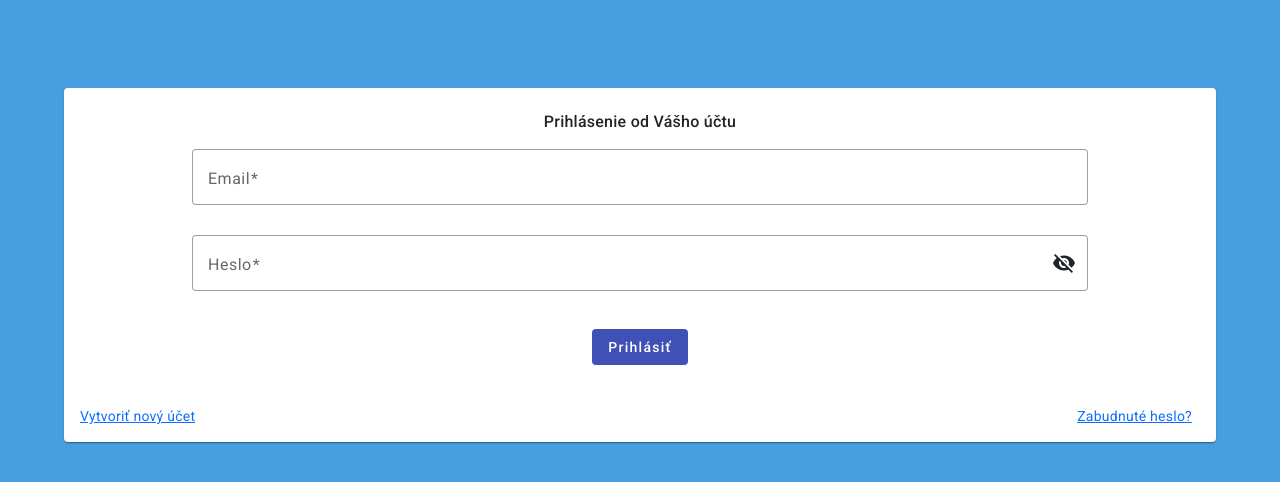
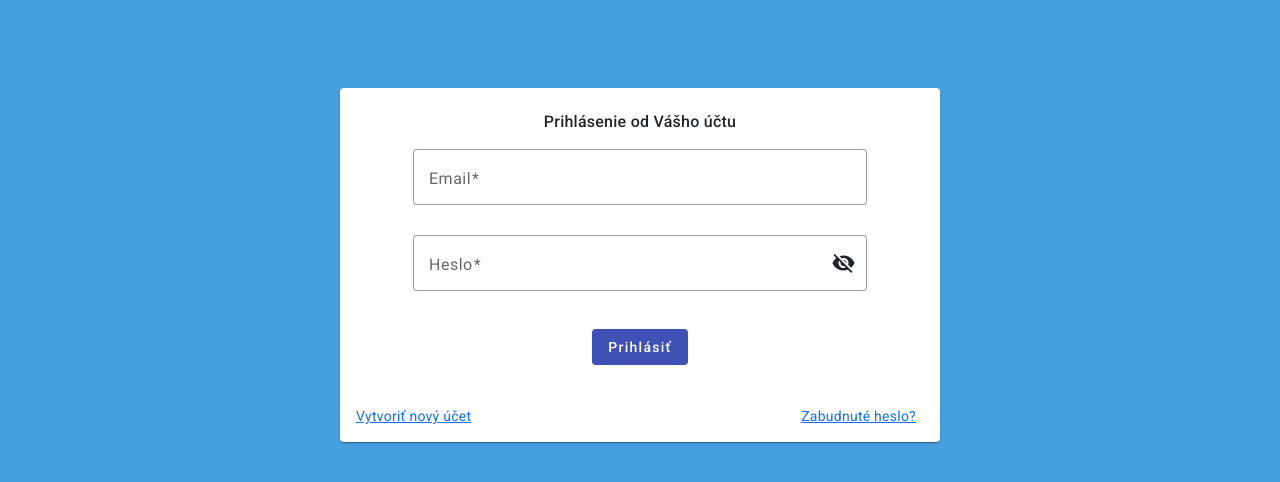
Before and after one commit to robkrzn/AGLoginPage, an Angular app: page / in a window 1280 px wide. Shown: the top 482 px of the page. Built offline with nearby package versions, Linux system fonts and the light colour scheme.

Commit message:
responsivity repair

```diff
--- a/angular.json
+++ b/angular.json
@@ -109,5 +109,8 @@
         }
       }
     }
+  },
+  "cli": {
+    "analytics": "bbf7564d-92ec-41c5-ae03-dba6e96e41e1"
   }
 }
--- a/src/app/components/forget-password/forget-password.component.scss
+++ b/src/app/components/forget-password/forget-password.component.scss
@@ -59,3 +59,10 @@ mat-card {
     cursor: pointer;
     color: darken(white, 50%);
 }
+
+@media only screen and (min-width: 600px) {
+    mat-card {
+        max-width: 600px;
+        max-height: 600px;
+    }
+}
--- a/src/app/components/login/login.component.scss
+++ b/src/app/components/login/login.component.scss
@@ -59,3 +59,10 @@ mat-card {
     cursor: pointer;
     color: darken(white, 50%);
 }
+
+@media only screen and (min-width: 600px) {
+    mat-card {
+        max-width: 600px;
+        max-height: 600px;
+    }
+}
--- a/src/app/views/home/home.component.scss
+++ b/src/app/views/home/home.component.scss
@@ -63,3 +63,10 @@ mat-card {
 .mat-mdc-form-field + .mat-mdc-form-field {
     margin-left: 8px;
   }
+
+  @media only screen and (min-width: 600px) {
+    mat-card {
+        max-width: 600px;
+        max-height: default;
+    }
+}
```
